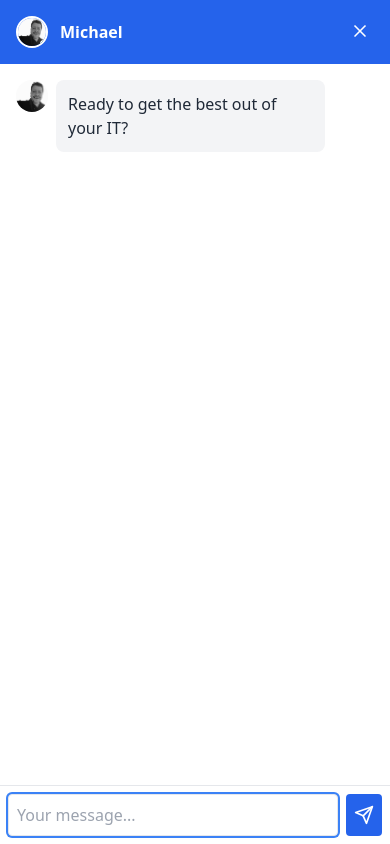
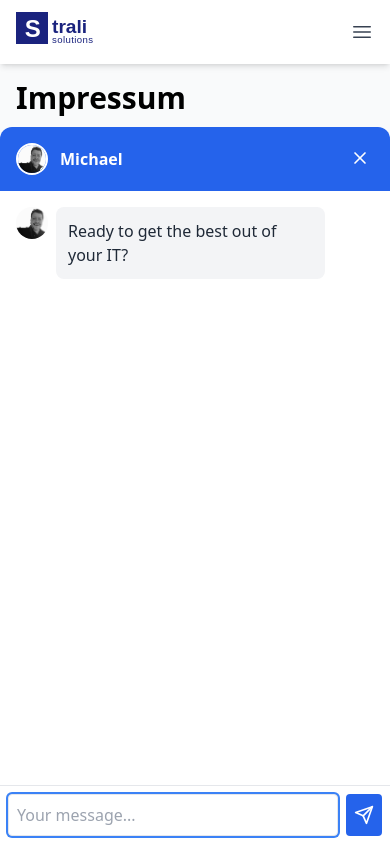
Before and after one commit to achildrenmile/stralisolutionsweb, a React (Vite) app: page /impressum in a window 390 px wide. Both pictures are taken after a click on the button 346 px from the left and 800 px from the top of the page. Shown: the top 844 px of the page. Built offline with nearby package versions, Linux system fonts and the light colour scheme.

Commit message:
mobile chat opt v2

```diff
--- a/src/components/ChatWidget.jsx
+++ b/src/components/ChatWidget.jsx
@@ -32,9 +32,36 @@ const MinimizeIcon = () => (
 const ChatInput = React.memo(({ onSend, placeholder }) => {
   const [inputValue, setInputValue] = useState('');
   const inputRef = useRef(null);
+  const [isKeyboardVisible, setIsKeyboardVisible] = useState(false);
 
   useEffect(() => {
     inputRef.current?.focus();
+
+    // Handle iOS keyboard events
+    const handleFocus = () => {
+      setIsKeyboardVisible(true);
+      // Delay to ensure DOM is ready
+      setTimeout(() => {
+        inputRef.current?.scrollIntoView({ behavior: 'smooth' });
+      }, 100);
+    };
+
+    const handleBlur = () => {
+      setIsKeyboardVisible(false);
+    };
+
+    const input = inputRef.current;
+    if (input) {
+      input.addEventListener('focus', handleFocus);
+      input.addEventListener('blur', handleBlur);
+    }
+
+    return () => {
+      if (input) {
+        input.removeEventListener('focus', handleFocus);
+        input.removeEventListener('blur', handleBlur);
+      }
+    };
   }, []);
 
   const handleSubmit = (e) => {
@@ -47,7 +74,7 @@ const ChatInput = React.memo(({ onSend, placeholder }) => {
   };
 
   return (
-    <form onSubmit={handleSubmit} className="border-t p-2 sm:p-4 flex gap-2">
+    <form onSubmit={handleSubmit} className="border-t p-2 sm:p-4 flex gap-2 sticky bottom-0 bg-white">
       <input
         ref={inputRef}
         type="text"
@@ -237,12 +264,12 @@ const ChatWidget = () => {
   }
 
   const chatWindowClasses = isMobile
-    ? "fixed inset-0 bg-white z-50 flex flex-col"
+    ? "fixed inset-x-0 bottom-0 bg-white z-50 flex flex-col h-[85vh] rounded-t-xl shadow-xl"
     : "fixed bottom-4 right-4 w-96 max-h-[80vh] bg-white rounded-lg shadow-xl overflow-hidden border border-gray-200 z-50";
 
   return (
     <div className={chatWindowClasses}>
-      <div className="bg-blue-600 text-white p-4 flex items-center justify-between">
+      <div className="bg-blue-600 text-white p-4 flex items-center justify-between rounded-t-xl">
         <div className="flex items-center space-x-3">
           <div className="w-8 h-8 sm:w-10 sm:h-10 rounded-full overflow-hidden border-2 border-white relative">
             <img
@@ -277,7 +304,7 @@ const ChatWidget = () => {
         </div>
       </div>
 
-      <div className={`${isMobile ? 'flex-1' : 'h-96'} overflow-y-auto p-4 space-y-4 min-h-0`}>
+      <div className={`${isMobile ? 'flex-1' : 'h-96'} overflow-y-auto p-4 space-y-4 pb-16`}>
         {messages.map((message) => (
           <div
             key={message.messageId}
```
